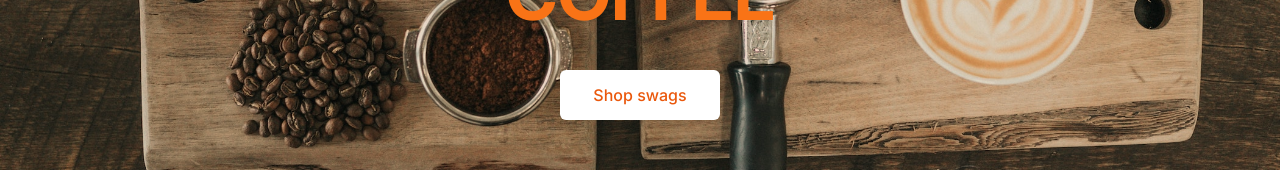
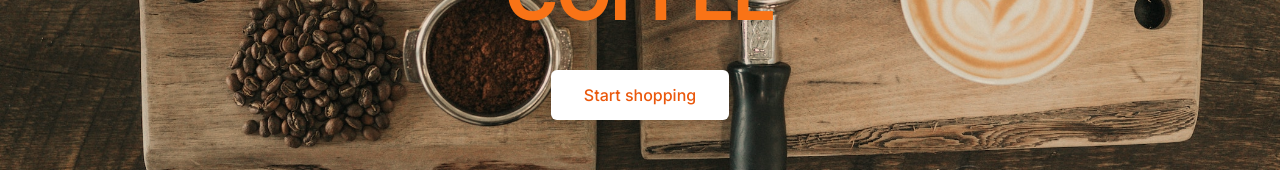
Before and after one commit to nazimboudeffa/medusa-storefront-coffee-nextjs, a Next.js app: page / in a window 1280 px wide. Shown: the part 359-529 px from the top of the page. Built offline with nearby package versions, Linux system fonts and the light colour scheme.

Commit message:
Changed Hero button

```diff
--- a/src/components/Hero.tsx
+++ b/src/components/Hero.tsx
@@ -31,7 +31,7 @@ export default function Hero() {
               <Link href="/products"
                 className="flex items-center justify-center rounded-md border border-transparent bg-white px-4 py-3 text-base font-medium text-orange-600 shadow-sm hover:bg-orange-100 sm:px-8"
               >
-                Shop swags
+                Start shopping
               </Link>
             </div>
           </div>
```
Also changed, not shown: 1 other file (tests, documents, lock files or other folders).
